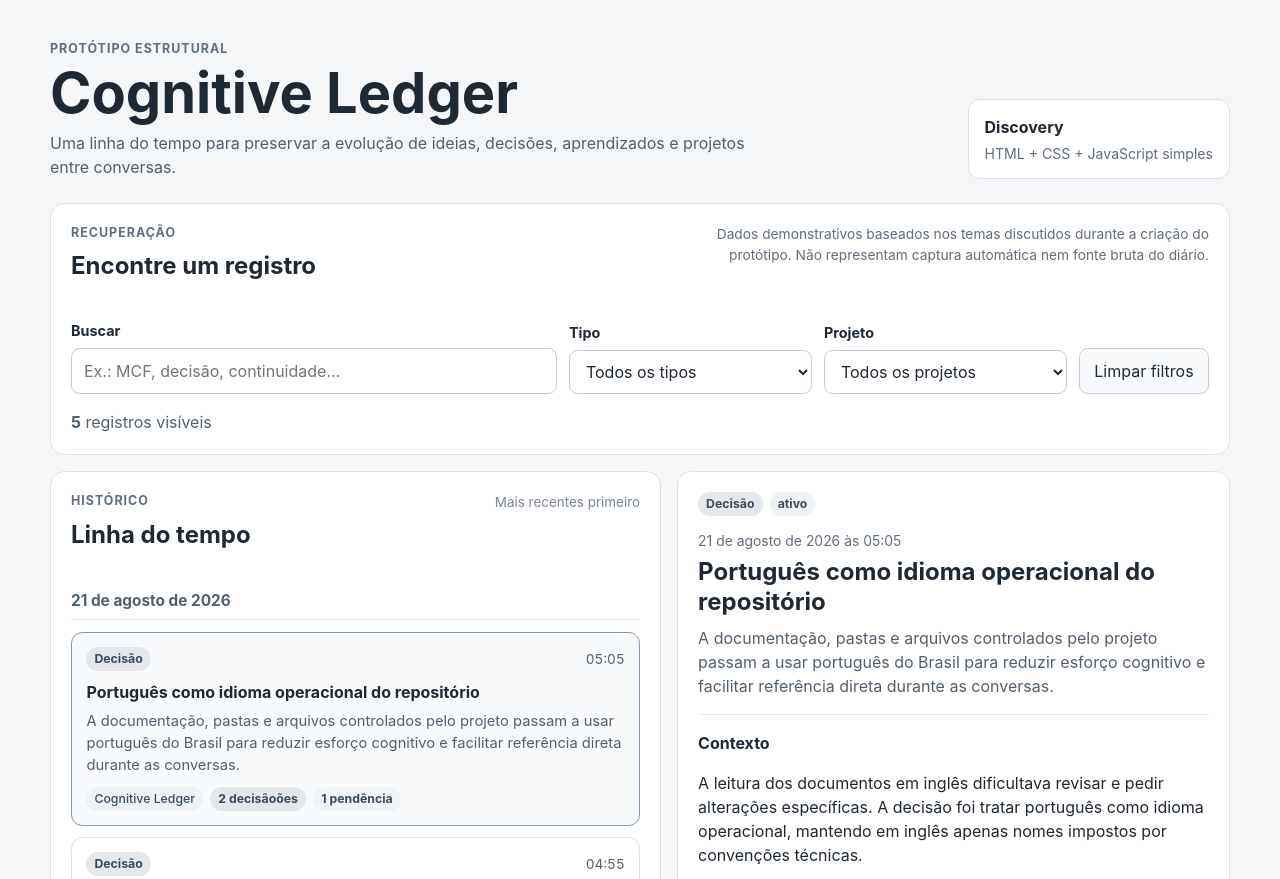
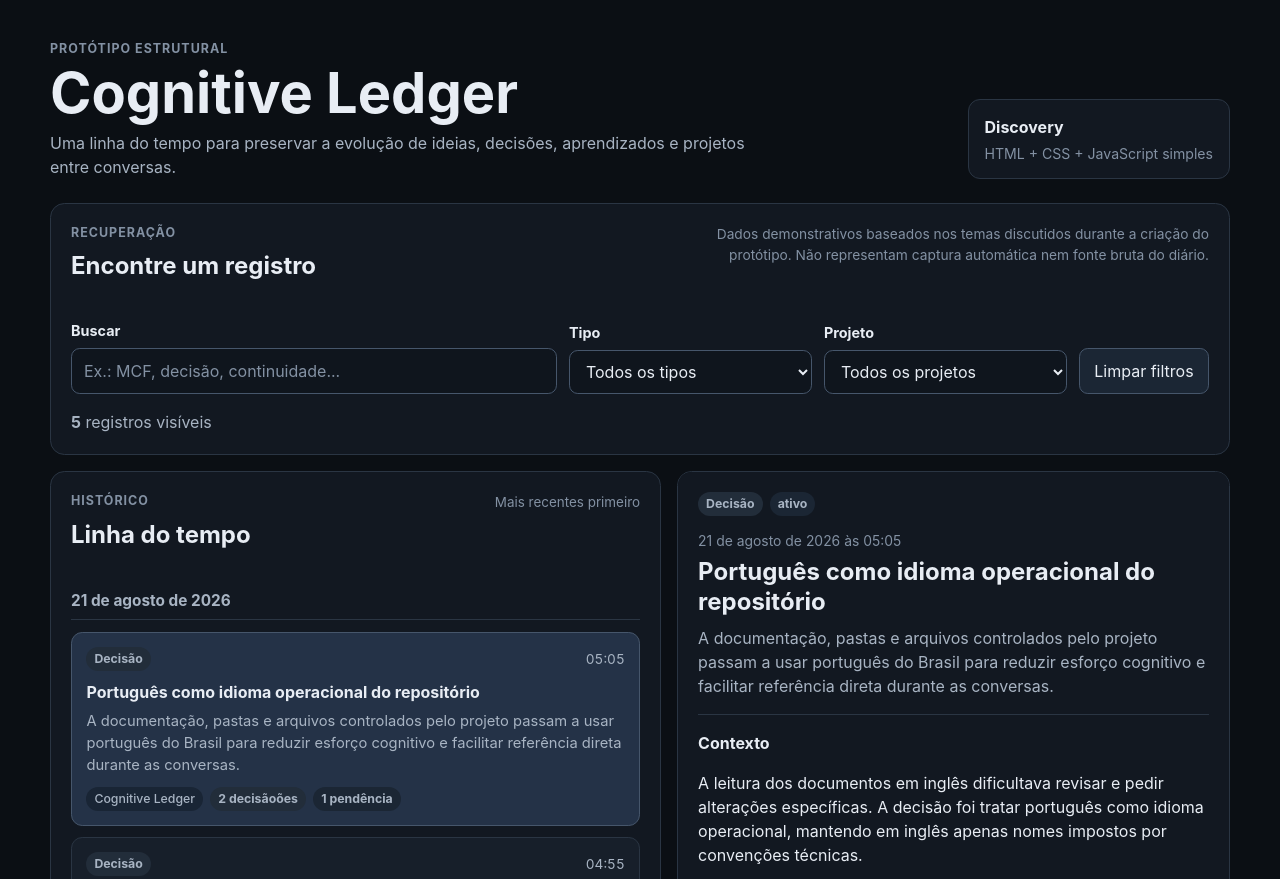
Before and after one commit to leon337/cognitive-ledger, a plain HTML site: page site/index.html in a window 1280 px wide. Shown: the top 879 px of the page. Drawn offline with Linux system fonts and the light colour scheme.

Commit message:
helena: aplicar tema escuro estrutural ao protótipo

```diff
--- a/site/estilos/principal.css
+++ b/site/estilos/principal.css
@@ -1,9 +1,23 @@
 :root {
+  color-scheme: dark;
   font-family: Inter, ui-sans-serif, system-ui, -apple-system, BlinkMacSystemFont, "Segoe UI", sans-serif;
   line-height: 1.5;
-  color: #1f2933;
-  background: #f4f6f8;
   font-synthesis: none;
+
+  --cor-fundo: #0b0f14;
+  --cor-superficie: #121821;
+  --cor-superficie-elevada: #171f2a;
+  --cor-superficie-suave: #0f151d;
+  --cor-borda: #2a3543;
+  --cor-borda-forte: #46566b;
+  --cor-texto: #e8edf4;
+  --cor-texto-secundario: #a8b4c3;
+  --cor-texto-suave: #8391a3;
+  --cor-interacao: #1b2634;
+  --cor-interacao-hover: #243247;
+  --cor-etiqueta: #222d3a;
+  --cor-etiqueta-projeto: #192535;
+  --cor-foco: rgba(132, 174, 222, 0.42);
 }
 
 * {
@@ -13,8 +27,8 @@
 body {
   margin: 0;
   min-width: 320px;
-  background: #f4f6f8;
-  color: #1f2933;
+  background: var(--cor-fundo);
+  color: var(--cor-texto);
 }
 
 button,
@@ -39,9 +53,9 @@ button {
   top: -4rem;
   z-index: 100;
   padding: 0.75rem 1rem;
-  background: #ffffff;
-  color: inherit;
-  border: 1px solid #cbd2d9;
+  background: var(--cor-superficie-elevada);
+  color: var(--cor-texto);
+  border: 1px solid var(--cor-borda-forte);
 }
 
 .pular-conteudo:focus {
@@ -81,7 +95,7 @@ button {
 .descricao-cabecalho {
   max-width: 720px;
   margin-bottom: 0;
-  color: #52606d;
+  color: var(--cor-texto-secundario);
 }
 
 .sobretitulo {
@@ -90,7 +104,7 @@ button {
   font-weight: 700;
   letter-spacing: 0.08em;
   text-transform: uppercase;
-  color: #616e7c;
+  color: var(--cor-texto-suave);
 }
 
 .estado-prototipo {
@@ -98,13 +112,13 @@ button {
   gap: 0.25rem;
   min-width: 220px;
   padding: 0.9rem 1rem;
-  background: #ffffff;
-  border: 1px solid #d9e2ec;
+  background: var(--cor-superficie);
+  border: 1px solid var(--cor-borda);
   border-radius: 0.75rem;
 }
 
 .estado-prototipo span {
-  color: #616e7c;
+  color: var(--cor-texto-suave);
   font-size: 0.88rem;
 }
 
@@ -114,8 +128,8 @@ button {
 
 .controles,
 .painel {
-  background: #ffffff;
-  border: 1px solid #d9e2ec;
+  background: var(--cor-superficie);
+  border: 1px solid var(--cor-borda);
   border-radius: 0.9rem;
 }
 
@@ -135,7 +149,7 @@ button {
 .aviso-demonstracao {
   max-width: 540px;
   margin: 0;
-  color: #616e7c;
+  color: var(--cor-texto-suave);
   font-size: 0.86rem;
   text-align: right;
 }
@@ -162,35 +176,39 @@ button {
 .campo select {
   width: 100%;
   padding: 0.65rem 0.75rem;
-  border: 1px solid #bcccdc;
+  border: 1px solid var(--cor-borda-forte);
   border-radius: 0.55rem;
-  background: #ffffff;
-  color: inherit;
+  background: var(--cor-superficie-suave);
+  color: var(--cor-texto);
+}
+
+.campo input::placeholder {
+  color: var(--cor-texto-suave);
 }
 
 .campo input:focus,
 .campo select:focus,
 button:focus-visible,
 .evento-botao:focus-visible {
-  outline: 3px solid rgba(72, 101, 129, 0.25);
+  outline: 3px solid var(--cor-foco);
   outline-offset: 2px;
 }
 
 .botao-secundario {
   padding: 0.65rem 0.9rem;
-  border: 1px solid #bcccdc;
+  border: 1px solid var(--cor-borda-forte);
   border-radius: 0.55rem;
-  background: #f8fafc;
-  color: inherit;
+  background: var(--cor-interacao);
+  color: var(--cor-texto);
 }
 
 .botao-secundario:hover {
-  background: #edf2f7;
+  background: var(--cor-interacao-hover);
 }
 
 .resumo-resultados {
   margin: 1rem 0 0;
-  color: #52606d;
+  color: var(--cor-texto-secundario);
 }
 
 .grade-principal {
@@ -209,7 +227,7 @@ button:focus-visible,
 }
 
 .ajuda-curta {
-  color: #7b8794;
+  color: var(--cor-texto-suave);
   font-size: 0.84rem;
 }
 
@@ -220,9 +238,9 @@ button:focus-visible,
 .titulo-data {
   margin: 1rem 0 0.75rem;
   padding-bottom: 0.45rem;
-  border-bottom: 1px solid #e4e7eb;
+  border-bottom: 1px solid var(--cor-borda);
   font-size: 0.96rem;
-  color: #52606d;
+  color: var(--cor-texto-secundario);
 }
 
 .lista-eventos {
@@ -233,17 +251,17 @@ button:focus-visible,
 .evento-botao {
   width: 100%;
   padding: 0.9rem;
-  border: 1px solid #d9e2ec;
+  border: 1px solid var(--cor-borda);
   border-radius: 0.7rem;
-  background: #ffffff;
-  color: inherit;
+  background: var(--cor-superficie-elevada);
+  color: var(--cor-texto);
   text-align: left;
 }
 
 .evento-botao:hover,
 .evento-botao[aria-current="true"] {
-  border-color: #829ab1;
-  background: #f8fafc;
+  border-color: var(--cor-borda-forte);
+  background: var(--cor-interacao-hover);
 }
 
 .evento-topo,
@@ -261,7 +279,7 @@ button:focus-visible,
 
 .evento-hora {
   font-variant-numeric: tabular-nums;
-  color: #52606d;
+  color: var(--cor-texto-secundario);
   font-size: 0.85rem;
 }
 
@@ -272,7 +290,7 @@ button:focus-visible,
 
 .evento-botao p {
   margin: 0;
-  color: #52606d;
+  color: var(--cor-texto-secundario);
   font-size: 0.92rem;
 }
 
@@ -286,18 +304,18 @@ button:focus-visible,
   min-height: 24px;
   padding: 0.15rem 0.5rem;
   border-radius: 999px;
-  background: #e4e7eb;
-  color: #3e4c59;
+  background: var(--cor-etiqueta);
+  color: var(--cor-texto-secundario);
   font-size: 0.77rem;
   font-weight: 650;
 }
 
 .etiqueta-neutra {
-  background: #f0f4f8;
+  background: var(--cor-interacao);
 }
 
 .etiqueta-projeto {
-  background: #edf2f7;
+  background: var(--cor-etiqueta-projeto);
   font-weight: 500;
 }
 
@@ -306,22 +324,23 @@ button:focus-visible,
   top: 1rem;
   max-height: calc(100vh - 2rem);
   overflow: auto;
+  scrollbar-color: var(--cor-borda-forte) var(--cor-superficie);
 }
 
 .detalhe-inicial {
   padding: 1rem 0;
-  color: #52606d;
+  color: var(--cor-texto-secundario);
 }
 
 .cabecalho-detalhe {
   padding-bottom: 1rem;
-  border-bottom: 1px solid #e4e7eb;
+  border-bottom: 1px solid var(--cor-borda);
 }
 
 .cabecalho-detalhe time {
   display: block;
   margin-top: 0.9rem;
-  color: #616e7c;
+  color: var(--cor-texto-suave);
   font-size: 0.87rem;
 }
 
@@ -332,12 +351,12 @@ button:focus-visible,
 
 .resumo-detalhe {
   margin: 0;
-  color: #52606d;
+  color: var(--cor-texto-secundario);
 }
 
 .secao-detalhe {
   padding: 1rem 0;
-  border-bottom: 1px solid #e4e7eb;
+  border-bottom: 1px solid var(--cor-borda);
 }
 
 .secao-detalhe:last-child {
@@ -385,7 +404,7 @@ button:focus-visible,
 .lista-definicoes dt,
 #detalhe-fonte dt {
   font-weight: 700;
-  color: #52606d;
+  color: var(--cor-texto-secundario);
 }
 
 .lista-definicoes dd,
@@ -394,34 +413,35 @@ button:focus-visible,
 }
 
 .fonte {
-  background: #fbfcfd;
+  background: var(--cor-superficie-suave);
 }
 
 .estado-vazio {
   margin-top: 2rem;
   padding: 1.5rem;
-  border: 1px dashed #bcccdc;
+  border: 1px dashed var(--cor-borda-forte);
   border-radius: 0.75rem;
   text-align: center;
-  color: #52606d;
+  color: var(--cor-texto-secundario);
 }
 
 .estado-vazio h3 {
   margin-top: 0;
-  color: #323f4b;
+  color: var(--cor-texto);
 }
 
 .rodape-site {
   padding: 1rem 0 2.5rem;
-  color: #616e7c;
+  color: var(--cor-texto-suave);
   font-size: 0.86rem;
 }
 
 .aviso-noscript {
   margin: 1rem;
   padding: 1rem;
-  border: 1px solid #bcccdc;
-  background: #ffffff;
+  border: 1px solid var(--cor-borda-forte);
+  background: var(--cor-superficie);
+  color: var(--cor-texto);
 }
 
 @media (max-width: 920px) {
```
